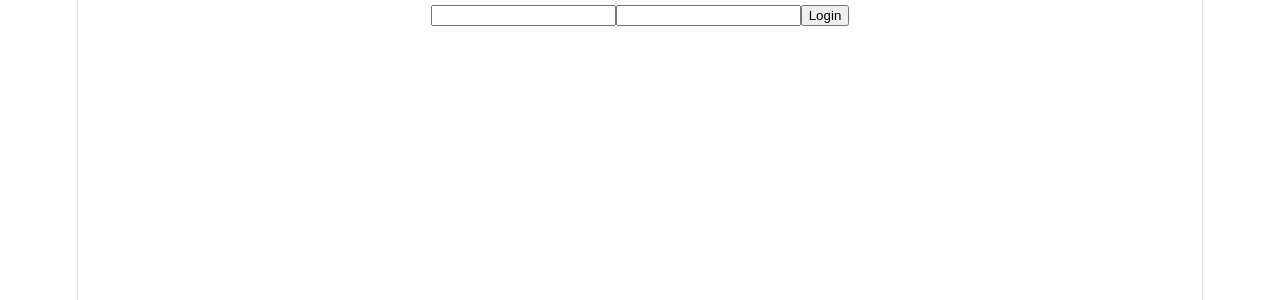
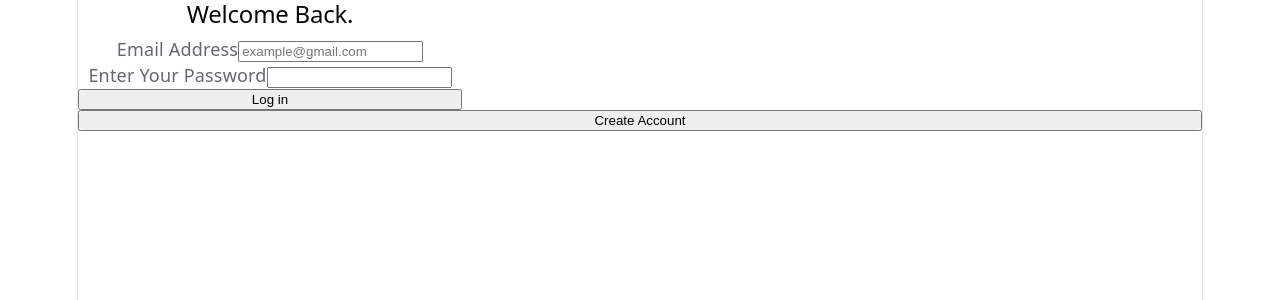
Before and after one commit to RybchynskyiDaniil/task-manager-frontend, a React (Vite) app: page /login in a window 1280 px wide. Shown: the top 300 px of the page. Built offline with nearby package versions, Linux system fonts and the light colour scheme.

Commit message:
complete logic of the app

```diff
--- /dev/null
+++ b/src/components/Header/Header.tsx
@@ -0,0 +1,27 @@
+import { useState } from "react";
+import { useNavigate } from "react-router-dom";
+import { logout } from "../../services/authService";
+
+export default function Header() {
+  const [isLoading, setIsLoading] = useState(false);
+  const [isError, setIsError] = useState(false);
+  const navigate = useNavigate();
+  const handleLogout = async () => {
+    try {
+      setIsLoading(true);
+      await logout();
+      navigate("/login");
+    } catch {
+      setIsError(true);
+    } finally {
+      setIsLoading(false);
+    }
+  };
+  return (
+    <>
+      <button onClick={handleLogout}>Logout</button>
+      {isLoading && <p>Loading...</p>}
+      {isError && <p>something went wrong</p>}
+    </>
+  );
+}
--- /dev/null
+++ b/src/components/LoginForm/LoginForm.module.css
@@ -0,0 +1,5 @@
+.form{
+display: flex;
+flex-direction: column;
+width: 384px;
+}
--- a/src/components/LoginForm/LoginForm.tsx
+++ b/src/components/LoginForm/LoginForm.tsx
@@ -1,3 +1,5 @@
+import css from "./LoginForm.module.css";
+
 interface LoginFormProp {
   onSubmit: (email: string, password: string) => void;
 }
@@ -10,10 +12,24 @@ export default function LoginForm({ onSubmit }: LoginFormProp) {
   };
 
   return (
-    <form action={handleSubmit}>
-      <input type="email" name="email" />
-      <input type="password" name="password" />
-      <button type="submit">Login</button>
+    <form action={handleSubmit} className={css.form}>
+      <h2 className={css.title}>Welcome Back.</h2>
+      <div>
+        <label className={css.label}>Email Address</label>
+        <input
+          className={css.input}
+          type="email"
+          name="email"
+          placeholder="example@gmail.com"
+        />
+      </div>
+      <div>
+        <label className={css.label}>Enter Your Password</label>
+        <input className={css.input} type="password" name="password" />
+      </div>
+      <button className={css.button} type="submit">
+        Log in
+      </button>
     </form>
   );
 }
--- a/src/components/pages/LoginPage/LoginPage.tsx
+++ b/src/components/pages/LoginPage/LoginPage.tsx
@@ -2,6 +2,7 @@ import LoginForm from "../../LoginForm/LoginForm";
 import { useState } from "react";
 import { useNavigate } from "react-router-dom";
 import { login } from "../../../services/authService";
+import css from "./LoginPage.module.css";
 
 export default function LoginPage() {
   const [isLoading, setIsLoading] = useState(false);
@@ -23,6 +24,12 @@ export default function LoginPage() {
   return (
     <>
       <LoginForm onSubmit={handleLogin} />
+      <button
+        className={css.secondaryButton}
+        onClick={() => navigate("/register")}
+      >
+        Create Account
+      </button>
       {isLoading && <p>Loading...</p>}
       {isError && <p>Invalid email or password</p>}
     </>
--- a/src/components/pages/TasksPage/TasksPage.tsx
+++ b/src/components/pages/TasksPage/TasksPage.tsx
@@ -1,7 +1,12 @@
-import { deleteTask, fetchTasks } from "../../../services/taskService";
+import {
+  deleteTask,
+  fetchTasks,
+  updateTask,
+  createTask,
+} from "../../../services/taskService";
 import TaskForm from "../../TaskForm/TaskForm";
 import { useQuery, useMutation, useQueryClient } from "@tanstack/react-query";
-import { createTask } from "../../../services/taskService";
+import Header from "../../Header/Header";
 
 export default function TasksPage() {
   const queryClient = useQueryClient();
@@ -34,16 +39,44 @@ export default function TasksPage() {
     deleteMutation.mutate(id);
   };
 
+  const updateMutation = useMutation({
+    mutationFn: ({ id, status }: { id: string; status: string }) =>
+      updateTask(id, status),
+    onSuccess: () => {
+      queryClient.invalidateQueries({ queryKey: ["tasks"] });
+    },
+  });
+
+  const handleUpdateTask = (id: string, status: string) => {
+    updateMutation.mutate({ id, status });
+  };
+
+  const getNextStatus = (current: string) => {
+    if (current === "pending") return "inProgress";
+    if (current === "inProgress") return "completed";
+    return "completed";
+  };
+
   if (isLoading) return <p>Loading tasks...</p>;
   if (isError) return <p>Something went wrong</p>;
 
   return (
     <>
+      <Header />
       <TaskForm onSubmit={handleCreateTask} />
       <ul>
         {tasks?.map((task) => (
           <li key={task._id}>
-            {task.title}
+            {task.title} - {task.status}
+            {task.status !== "completed" && (
+              <button
+                onClick={() =>
+                  handleUpdateTask(task._id, getNextStatus(task.status))
+                }
+              >
+                Next status
+              </button>
+            )}
             <button onClick={() => handleDeleteTask(task._id)}>Delete</button>
           </li>
         ))}
--- a/src/index.css
+++ b/src/index.css
@@ -60,6 +60,7 @@
   display: flex;
   flex-direction: column;
   box-sizing: border-box;
+  background: #fff;
 }
 
 body {
--- a/src/services/authService.ts
+++ b/src/services/authService.ts
@@ -21,3 +21,8 @@ export const refresh = async () => {
     const response = await axiosInstance.post('/api/auth/refresh');
     return response.data;
 }
+
+export const logout = async () => {
+    const response = await axiosInstance.post('/api/auth/logout');
+    return response.data
+}
--- a/src/services/taskService.ts
+++ b/src/services/taskService.ts
@@ -23,3 +23,8 @@ export const deleteTask = async (id: string) => {
     const response = await axiosInstance.delete(`/api/tasks/${id}`)
     return response
 }
+
+export const updateTask = async (id: string, status: string) => {
+    const response = await axiosInstance.patch(`/api/tasks/${id}`, {status});
+    return response.data
+}
```
Also changed, not shown: src/components/pages/LoginPage/LoginPage.module.css (added), 1 other file (tests, documents, lock files or other folders).
